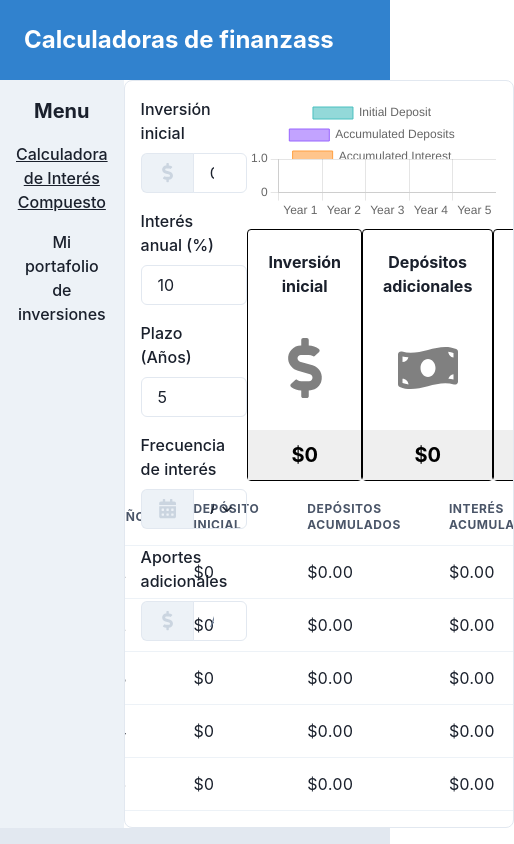
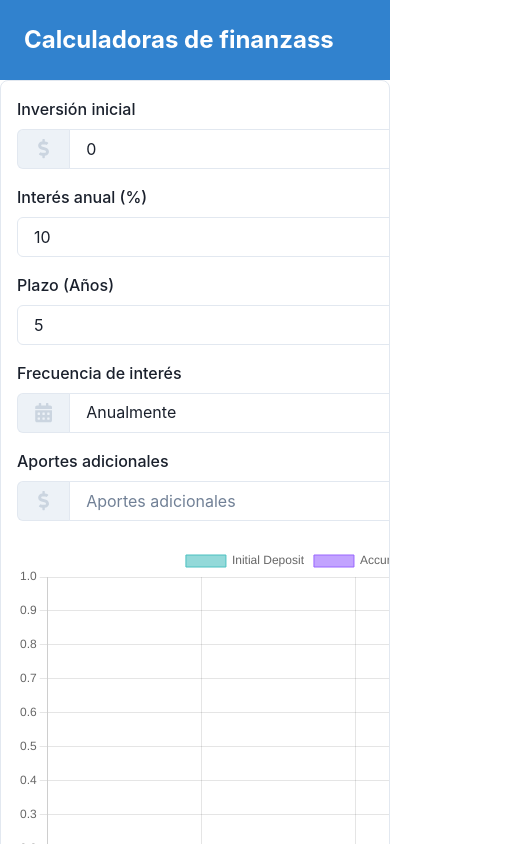
Before and after one commit to dasbego/finance-calculators, a React (Vite) app: page / in a window 390 px wide. Shown: the top 844 px of the page, 514 px wide, since content can reach past the window. Built offline with nearby package versions, Linux system fonts and the light colour scheme.

Commit message:
hide sidebar on mobile and make compund calculator responsive

```diff
--- a/src/components/CompounInterestCalculator.tsx
+++ b/src/components/CompounInterestCalculator.tsx
@@ -16,6 +16,7 @@ import {
   Flex,
   InputGroup,
   InputLeftAddon,
+  Grid,
 } from "@chakra-ui/react";
 import {
   FaDollarSign,
@@ -97,8 +98,8 @@ const CompoundInterestCalculator = () => {
 
   return (
     <Box p={4} borderWidth="1px" borderRadius="lg" overflow="hidden">
-      <Flex>
-        <VStack spacing={4} width="30%">
+      <Grid templateColumns={{ base: "1fr", xl: "1fr 1fr" }} gap={6}>
+        <VStack spacing={4}>
           <FormControl id="principal">
             <FormLabel>Inversión inicial</FormLabel>
             <InputGroup>
@@ -190,7 +191,7 @@ const CompoundInterestCalculator = () => {
             </InputGroup>
           </FormControl>
         </VStack>
-        <VStack width="70%">
+        <Box>
           <Flex justifyContent="center" alignItems="center" width="100%">
             <DataGraph growthData={investmentGrowth} />
           </Flex>
@@ -256,8 +257,8 @@ const CompoundInterestCalculator = () => {
               </Tbody>
             </Table>
           </Flex>
-        </VStack>
-      </Flex>
+        </Box>
+      </Grid>
     </Box>
   );
 };
--- a/src/components/Sidebar.tsx
+++ b/src/components/Sidebar.tsx
@@ -14,23 +14,11 @@ function Sidebar() {
   // @ts-ignore
   const { isOpen, onOpen, onClose } = useDisclosure();
 
-  /*const isMobile = useBreakpointValue({ base: true, md: false });
+  const isMobile = useBreakpointValue({ base: true, md: false });
 
   if (isMobile) {
-    return (
-      <Box as="aside" p="4" bg="gray.100" id="sidebar">
-        <IconButton
-          aria-label="Open menu"
-          icon={<AiOutlineMenu />}
-          onClick={onOpen}
-          size="md"
-          alignSelf="flex-end"
-          mr="4"
-          mt="4"
-        />
-      </Box>
-    );
-  }*/
+    return null;
+  }
 
   return (
     <Box as="aside" w="250px" p="4" bg="gray.100" id="sidebar">
```
